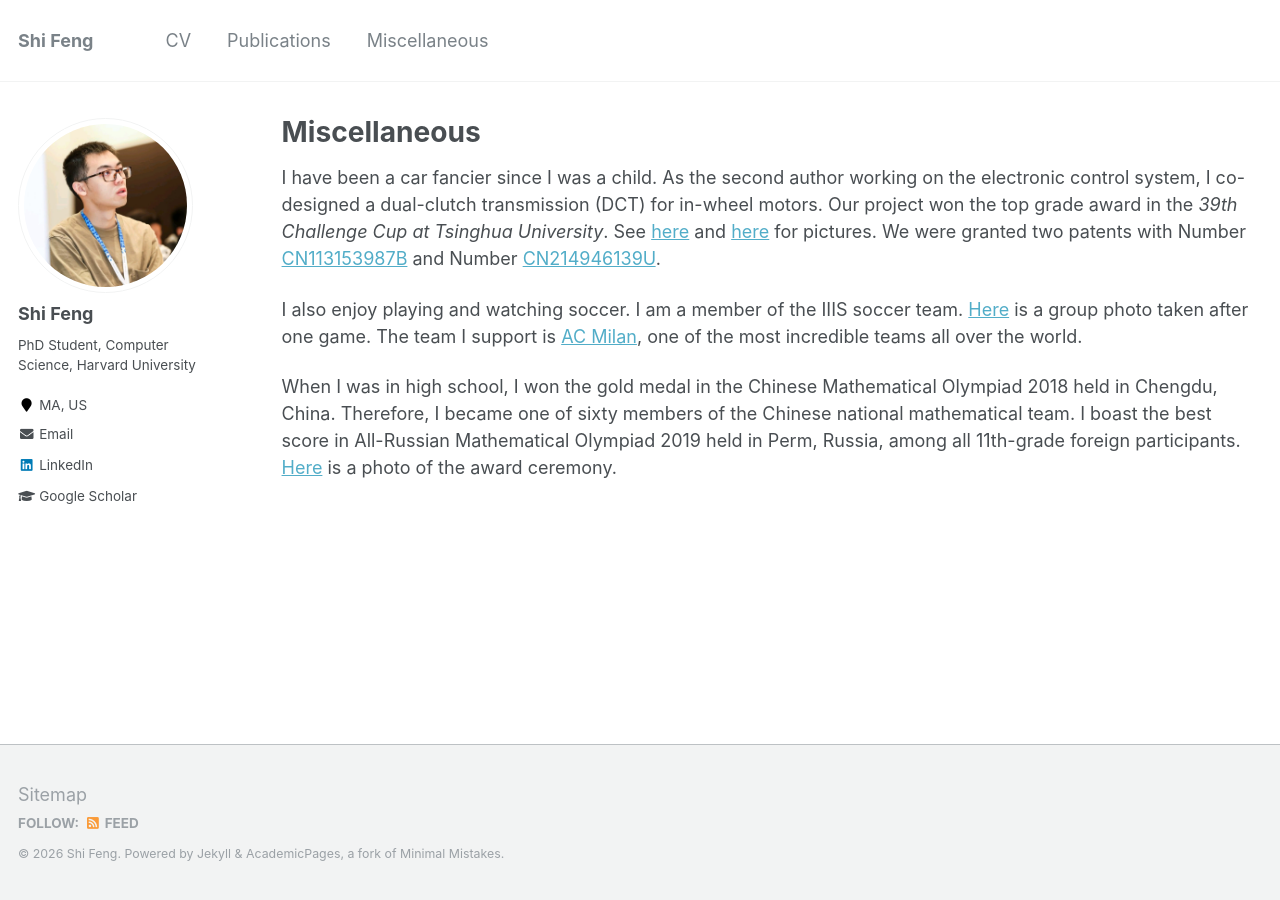
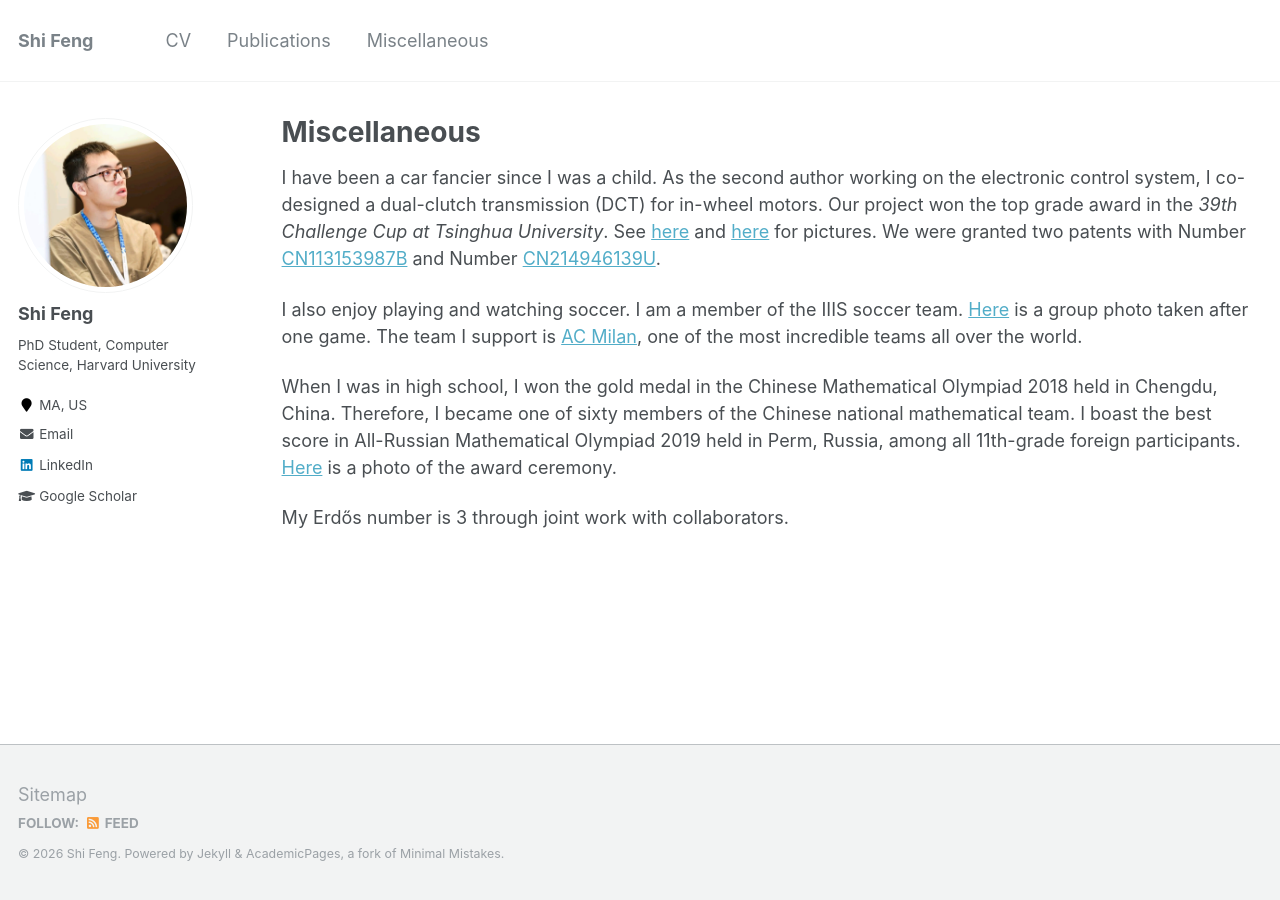
Before and after one commit to fengtony686/fengshi.link, a Jekyll site: the page built from _pages/misc.md, in a window 1280 px wide. Built offline with Jekyll 4.4.1, drawn with Linux system fonts in a browser that asks for light colours.

Commit message:
Add Erdős number information to misc.md
Added a statement about Erdős number.

```diff
--- a/_pages/misc.md
+++ b/_pages/misc.md
@@ -11,3 +11,5 @@ in-wheel motors. Our project won the top grade award in the *39th Challenge Cup
 I also enjoy playing and watching soccer. I am a member of the IIIS soccer team. [Here](/files/soccer.jpg) is a group photo taken after one game. The team I support is [AC Milan](https://www.acmilan.com/en), one of the most incredible teams all over the world.
 
 When I was in high school, I won the gold medal in the Chinese Mathematical Olympiad 2018 held in Chengdu, China. Therefore, I became one of sixty members of the Chinese national mathematical team. I boast the best score in All-Russian Mathematical Olympiad 2019 held in Perm, Russia, among all 11th-grade foreign participants. [Here](/files/perm_8x.jpeg) is a photo of the award ceremony.
+
+My Erdős number is 3 through joint work with collaborators.
```
